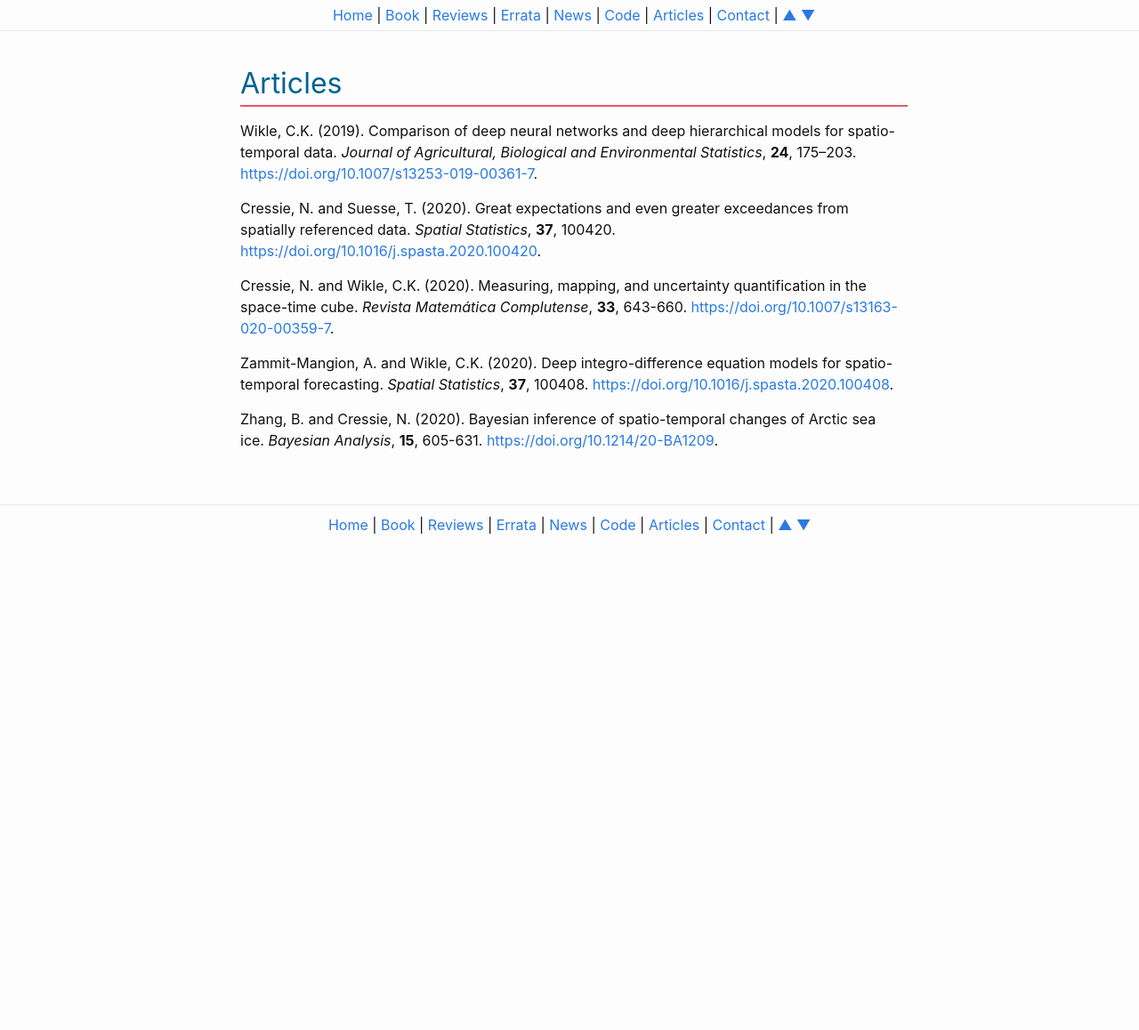
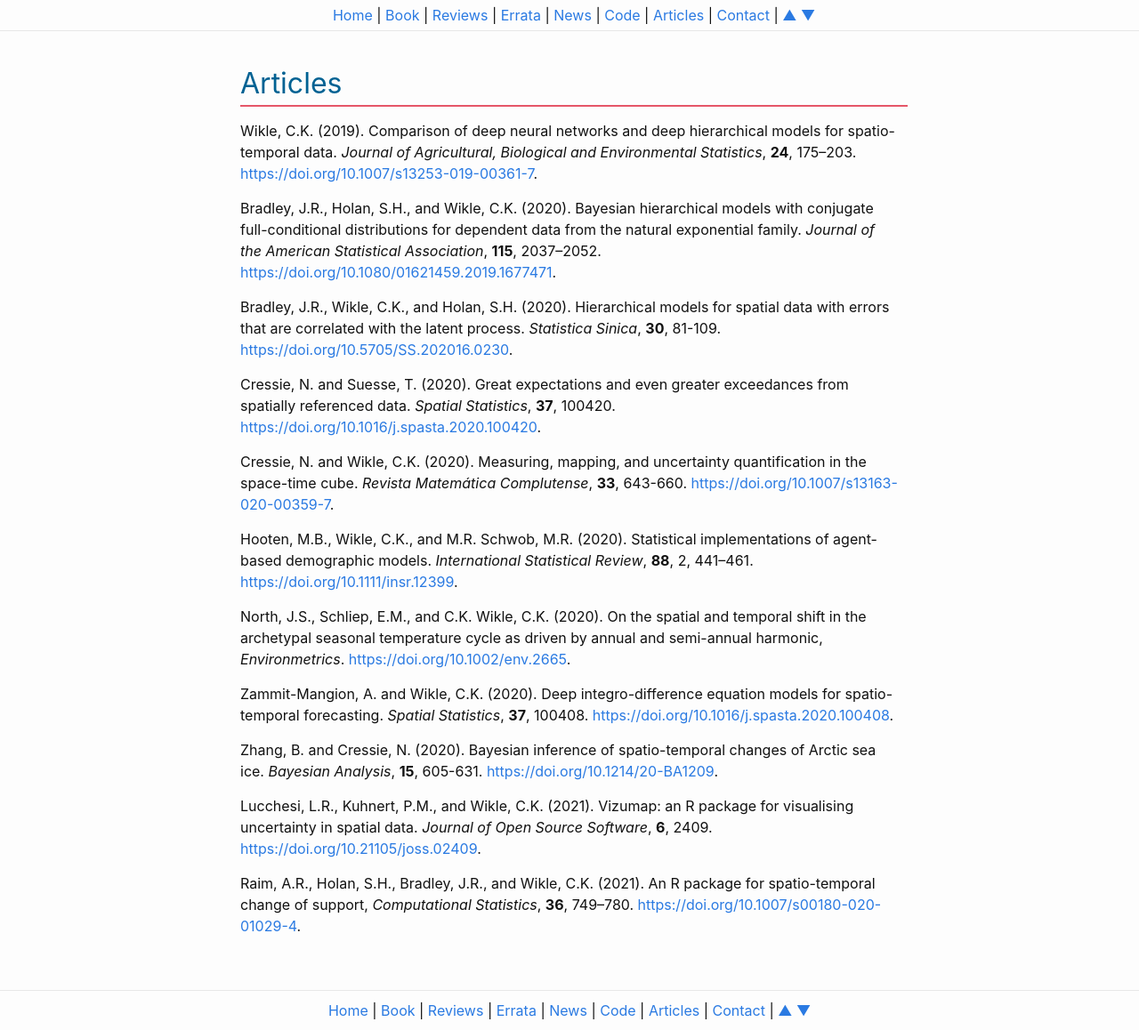
Before and after one commit to andrewzm/STRbook, a Jekyll site: the page built from docs/articles.md, in a window 1280 px wide and 1158 px high. Shown: the whole window at 89% size. Built offline with Jekyll 4.4.1, drawn with Linux system fonts in a browser that asks for light colours.

Commit message:
Update articles.md

```diff
--- a/docs/articles.md
+++ b/docs/articles.md
@@ -5,10 +5,22 @@ title: Articles
 
 Wikle, C.K. (2019). Comparison of deep neural networks and deep hierarchical models for spatio-temporal data. *Journal of Agricultural, Biological and Environmental Statistics*, **24**, 175–203. [https://doi.org/10.1007/s13253-019-00361-7](https://doi.org/10.1007/s13253-019-00361-7).
 
+Bradley, J.R., Holan, S.H., and Wikle, C.K. (2020). Bayesian hierarchical models with conjugate full-conditional distributions for dependent data from the natural exponential family. *Journal of the American Statistical Association*, **115**, 2037–2052. [https://doi.org/10.1080/01621459.2019.1677471](https://doi.org/10.1080/01621459.2019.1677471).
+
+Bradley, J.R., Wikle, C.K., and Holan, S.H. (2020). Hierarchical models for spatial data with errors that are correlated with the latent process. *Statistica Sinica*, **30**, 81-109. [https://doi.org/10.5705/SS.202016.0230](https://doi.org/10.5705/SS.202016.0230).
+
 Cressie, N. and Suesse, T. (2020). Great expectations and even greater exceedances from spatially referenced data. *Spatial Statistics*, **37**, 100420. [https://doi.org/10.1016/j.spasta.2020.100420](https://doi.org/10.1016/j.spasta.2020.100420).
 
 Cressie, N. and Wikle, C.K. (2020). Measuring, mapping, and uncertainty quantification in the space-time cube. *Revista Matemática Complutense*, **33**, 643-660. [https://doi.org/10.1007/s13163-020-00359-7](https://doi.org/10.1007/s13163-020-00359-7).
 
+Hooten, M.B., Wikle, C.K., and M.R. Schwob, M.R. (2020). Statistical implementations of agent-based demographic models. *International Statistical Review*, **88**, 2, 441–461. [https://doi.org/10.1111/insr.12399](https://doi.org/10.1111/insr.12399).
+
+North, J.S., Schliep, E.M., and C.K. Wikle, C.K. (2020). On the spatial and temporal shift in the archetypal seasonal temperature cycle as driven by annual and semi-annual harmonic, *Environmetrics*. [https://doi.org/10.1002/env.2665](https://doi.org/10.1002/env.2665).
+
 Zammit-Mangion, A. and Wikle, C.K. (2020). Deep integro-difference equation models for spatio-temporal forecasting. *Spatial Statistics*, **37**, 100408. [https://doi.org/10.1016/j.spasta.2020.100408](https://doi.org/10.1016/j.spasta.2020.100408).
 
-Zhang, B. and Cressie, N. (2020). Bayesian inference of spatio-temporal changes of Arctic sea ice. *Bayesian Analysis*, **15**, 605-631.   [https://doi.org/10.1214/20-BA1209](https://doi.org/10.1214/20-BA1209).
+Zhang, B. and Cressie, N. (2020). Bayesian inference of spatio-temporal changes of Arctic sea ice. *Bayesian Analysis*, **15**, 605-631. [https://doi.org/10.1214/20-BA1209](https://doi.org/10.1214/20-BA1209).
+
+Lucchesi, L.R., Kuhnert, P.M., and Wikle, C.K. (2021). Vizumap: an R package for visualising uncertainty in spatial data. *Journal of Open Source Software*, **6**, 2409. [https://doi.org/10.21105/joss.02409](https://doi.org/10.21105/joss.02409).
+
+Raim, A.R., Holan, S.H., Bradley, J.R., and Wikle, C.K. (2021). An R package for spatio-temporal change of support, *Computational Statistics*, **36**, 749–780. [https://doi.org/10.1007/s00180-020-01029-4](https://doi.org/10.1007/s00180-020-01029-4).
```
